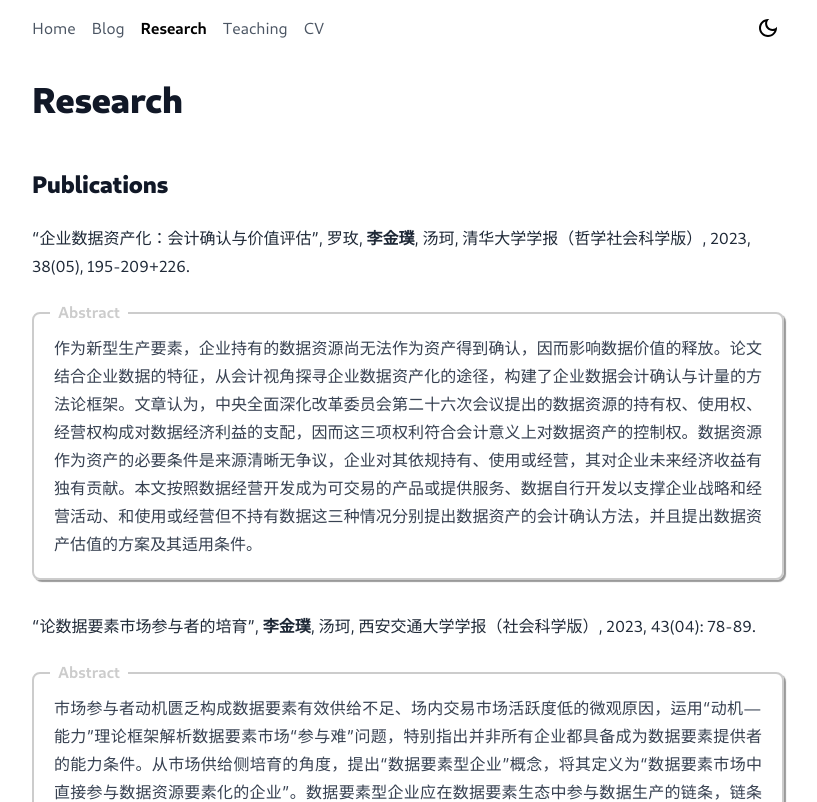
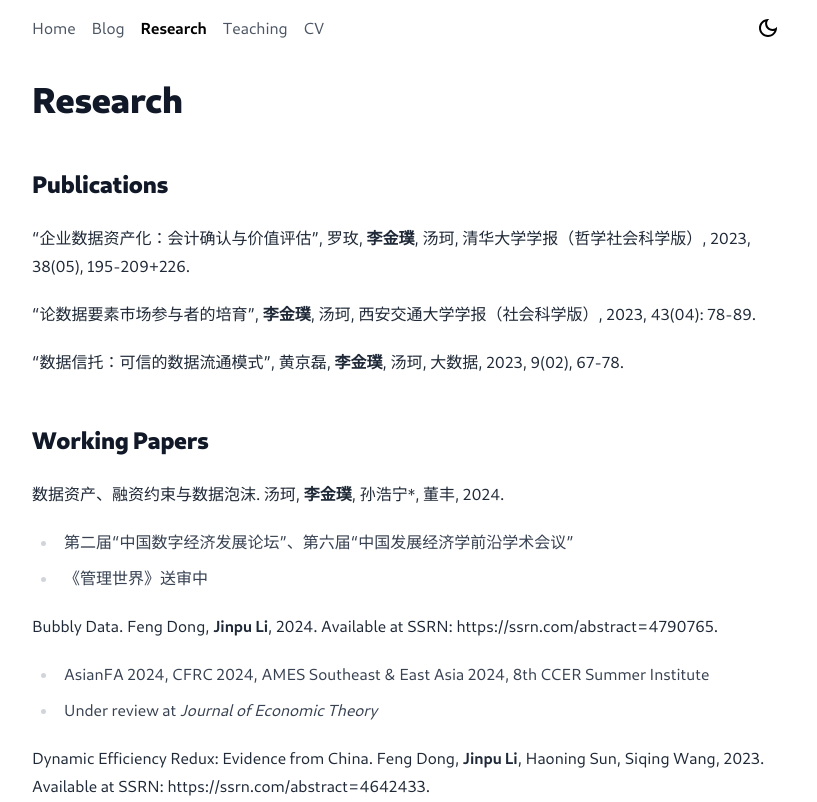
Before and after one commit to lijinpu/lijinpu.github.io, a Next.js app: page /research in a window 1280 px wide. Shown: the top 802 px of the page, without its empty margins (232-1049 px from the left). Built offline with nearby package versions, Linux system fonts and the light colour scheme.

Commit message:
auto update

```diff
--- a/pages/research.tsx
+++ b/pages/research.tsx
@@ -8,22 +8,27 @@ export default function Research() {
         <p>
         “企业数据资产化：会计确认与价值评估”, 罗玫, <b>李金璞</b>, 汤珂, 清华大学学报（哲学社会科学版）, 2023, 38(05), 195-209+226.
         </p>
+        {/*}
         <div className="box_abstract keith">
         作为新型生产要素，企业持有的数据资源尚无法作为资产得到确认，因而影响数据价值的释放。论文结合企业数据的特征，从会计视角探寻企业数据资产化的途径，构建了企业数据会计确认与计量的方法论框架。文章认为，中央全面深化改革委员会第二十六次会议提出的数据资源的持有权、使用权、经营权构成对数据经济利益的支配，因而这三项权利符合会计意义上对数据资产的控制权。数据资源作为资产的必要条件是来源清晰无争议，企业对其依规持有、使用或经营，其对企业未来经济收益有独有贡献。本文按照数据经营开发成为可交易的产品或提供服务、数据自行开发以支撑企业战略和经营活动、和使用或经营但不持有数据这三种情况分别提出数据资产的会计确认方法，并且提出数据资产估值的方案及其适用条件。
         </div>
+         */}
         <p>
         “论数据要素市场参与者的培育”,  <b>李金璞</b>, 汤珂, 西安交通大学学报（社会科学版）, 2023, 43(04): 78-89.
         </p>
+        {/*
         <div className="box_abstract keith">
         市场参与者动机匮乏构成数据要素有效供给不足、场内交易市场活跃度低的微观原因，运用“动机—能力”理论框架解析数据要素市场“参与难”问题，特别指出并非所有企业都具备成为数据要素提供者的能力条件。从市场供给侧培育的角度，提出“数据要素型企业”概念，将其定义为“数据要素市场中直接参与数据资源要素化的企业”。数据要素型企业应在数据要素生态中参与数据生产的链条，链条的最终产物是数据要素产品，其并不特指某一类型的数据商，而是强调以数据要素产品为产出的业务能力。扶植数据要素型企业可参照以“硬科技”企业为代表的高新技术企业的培育模式，同时需要结合数据价值链、数据资产的特征。基于全局视角对作为主要生产者的数据要素型企业、作为需求者的数字化转型背景下的各行业企业以及各类专业服务机构提出了系统性的、激励相容的培育方案。面向各类市场参与者，从政策设计角度提出生态互联、资质认定、财金联动、应用激发四个方面的培育机制。
         </div>
+        */}
         <p>
         “数据信托：可信的数据流通模式”, 黄京磊, <b>李金璞</b>, 汤珂, 大数据, 2023, 9(02), 67-78.
         </p>
+        {/*
         <div className="box_abstract keith">
         数据信托可被视作一种新型的、可信的数据流通模式。数据信托不仅是一种保障信息安全的组织结构，还是一种增进数据要素市场可信性的创新性制度设计。设计了一种数据信托的运行机制，探讨了该机制下数 据信托的组织结构、特征、功能和监管方案。指出数据信托包含两个彼此独立的法律关系。数据信托最重要的特征是参与者之间的风险隔离，这正是数据信托作为可信的数据流通模式的基础。数据信托在数据价值链中可以发挥重要作用，具体表现为数据增值、数据代管和数据共有等。最后，基于“数据二十条”的制度指引，论证了数据信托的独特优势，并指出个人数据信托和公共数据信托是可行的实践路径。
         </div>
-
+        */}
         <h2>Working Papers</h2>
 
         <p>
@@ -38,7 +43,7 @@ export default function Research() {
         Bubbly Data. Feng Dong, <b>Jinpu Li</b>, 2024. Available at SSRN: https://ssrn.com/abstract=4790765.
         </p>
         <ul>
-            <li>AsianFA 2024, CFRC 2024, AMES Southeast & East Asia 2024</li>
+            <li>AsianFA 2024, CFRC 2024, AMES Southeast & East Asia 2024, 8th CCER Summer Institute</li>
             <li>Under review at <i>Journal of Economic Theory</i></li>
         </ul>
 
```
